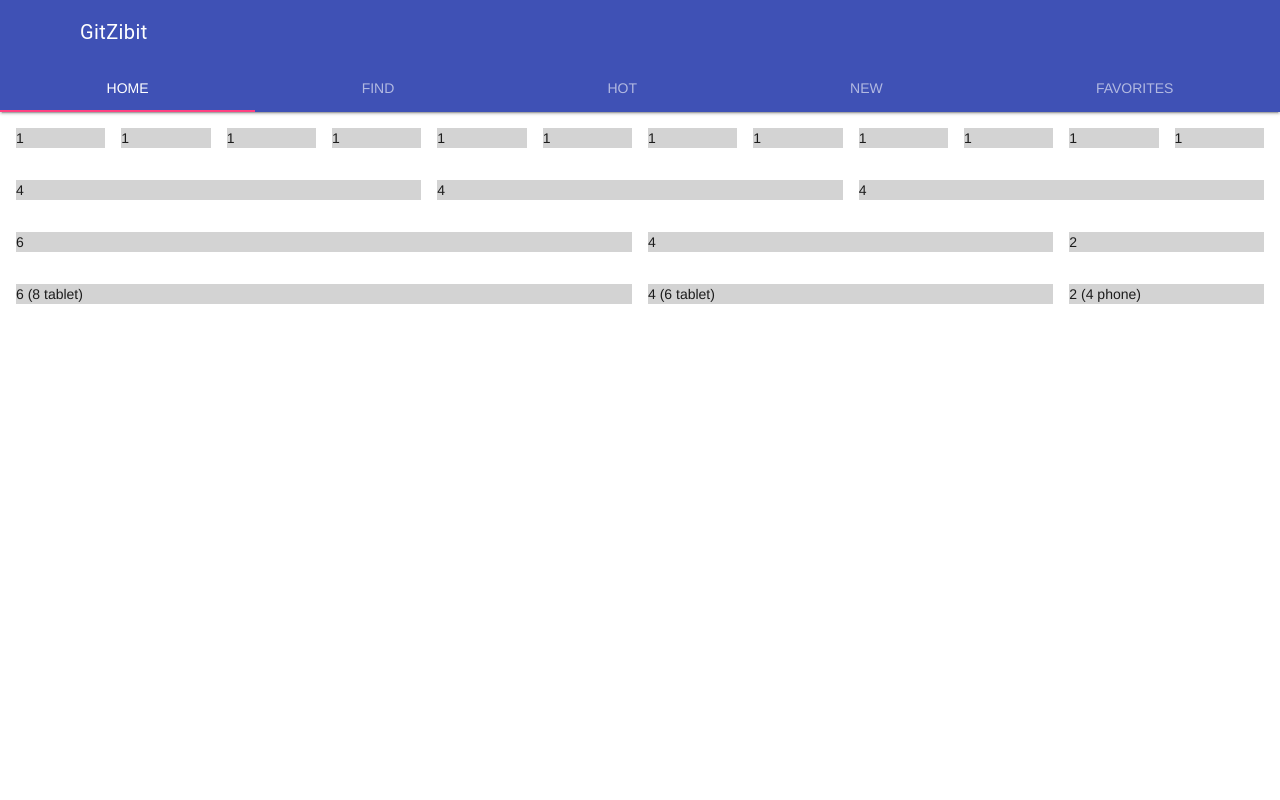
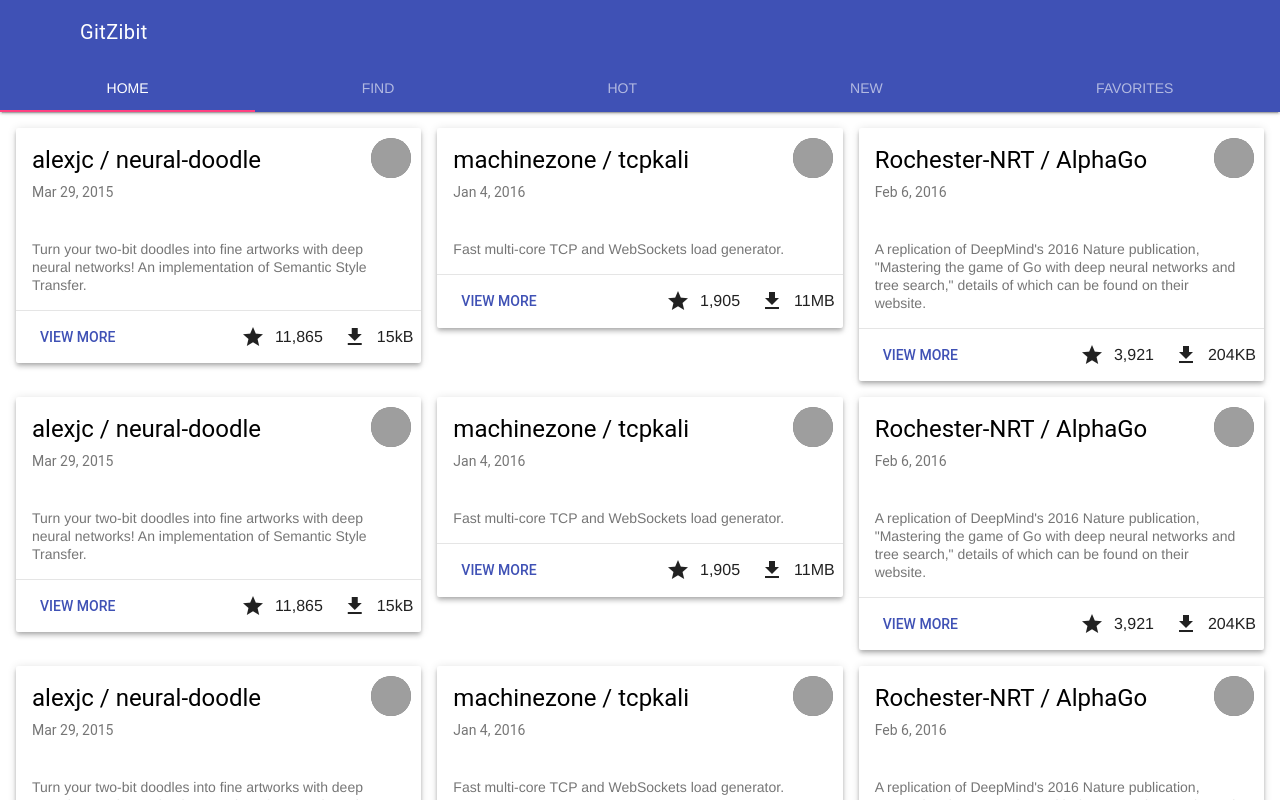
Before and after one commit to 5l1v3r1/GitZibit, a plain HTML site: page index.html in a window 1280 px wide. Drawn offline with nearby package versions, Linux system fonts and the light colour scheme; grey boxes are pictures that could not be loaded.

Commit message:
Implemented and styled cards

```diff
--- a/index.html
+++ b/index.html
@@ -47,185 +47,225 @@
   <main class="mdl-layout__content">
     <section class="mdl-layout__tab-panel is-active" id="fixed-tab-1">
       <div class="page-content">
-				<!-- <h3>Hot Repositories</h3>
-				<ul class="demo-list-three mdl-list">
-				  <li class="mdl-list__item mdl-list__item--three-line">
-				    <span class="mdl-list__item-primary-content">
-				      <img class="material-icons  mdl-list__item-avatar" src="https://avatars2.githubusercontent.com/u/17015390?v=3&s=200" width="40px" />
-				      <span>Rochester-NRT / AlphaGo</span>
-				      <span class="mdl-list__item-text-body">
-				        A replication of DeepMind's 2016 Nature publication, "Mastering the game of Go with deep neural networks and tree search," details of which can be found on their website.
-				      </span>
-				    </span>
-				  </li>
-				  <li class="mdl-list__item mdl-list__item--three-line">
-				    <span class="mdl-list__item-primary-content">
-				      <img class="material-icons  mdl-list__item-avatar" src="https://avatars3.githubusercontent.com/u/445208?v=3&s=460" width="40px" />
-				      <span>alexjc / neural-doodle</span>
-				      <span class="mdl-list__item-text-body">
-				        Turn your two-bit doodles into fine artworks with deep neural networks! An implementation of Semantic Style Transfer.
-				      </span>
-				    </span>
-				  </li>
-				  <li class="mdl-list__item mdl-list__item--three-line">
-				    <span class="mdl-list__item-primary-content">
-				      <img class="material-icons  mdl-list__item-avatar" src="https://avatars1.githubusercontent.com/u/6372053?v=3&s=200" width="40px" />
-				      <span>machinezone / tcpkali</span>
-				      <span class="mdl-list__item-text-body">
-				        Fast multi-core TCP and WebSockets load generator.
-				      </span>
-				    </span>
-				  </li>
-				</ul>
-				<h3>Repositories for Noobs</h3>
-				<ul class="demo-list-three mdl-list">
-					<li class="mdl-list__item mdl-list__item--three-line">
-						<span class="mdl-list__item-primary-content">
-							<img class="material-icons  mdl-list__item-avatar" src="https://avatars2.githubusercontent.com/u/17015390?v=3&s=200" width="40px" />
-							<span>Rochester-NRT / AlphaGo</span>
-							<span class="mdl-list__item-text-body">
+				<div class="mdl-grid">
+					<div class="mdl-cell mdl-cell--4-col">
+						<div class="demo-card-event mdl-card mdl-shadow--4dp">
+							<div class="mdl-card__title">
+								<img class="material-icons card-avatars mdl-list__item-avatar" src="https://avatars3.githubusercontent.com/u/445208?v=3&s=460" width="40px" />
+								<h4>
+									alexjc / neural-doodle
+									<div class="mdl-card__subtitle-text">
+										Mar 29, 2015
+									</div>
+								</h4>
+							</div>
+							<div class="mdl-card__supporting-text">
+								Turn your two-bit doodles into fine artworks with deep neural networks! An implementation of Semantic Style Transfer.
+						  </div>
+							<div class="mdl-card__actions mdl-card--border">
+								<a class="mdl-button mdl-button--colored mdl-js-button mdl-js-ripple-effect">
+									View More
+								</a>
+								<div class="mdl-layout-spacer"></div>
+								<i class="material-icons card-icons">star</i>11,865
+								<i class="material-icons card-icons">file_download</i>15kB
+							</div>
+						</div>
+					</div>
+					<div class="mdl-cell mdl-cell--4-col">
+						<div class="demo-card-event mdl-card mdl-shadow--4dp">
+							<div class="mdl-card__title">
+								<img class="material-icons card-avatars mdl-list__item-avatar" src="https://avatars1.githubusercontent.com/u/6372053?v=3&s=200" width="40px" />
+								<h4>
+									machinezone / tcpkali
+									<div class="mdl-card__subtitle-text">
+										Jan 4, 2016
+									</div>
+								</h4>
+							</div>
+							<div class="mdl-card__supporting-text">
+								Fast multi-core TCP and WebSockets load generator.
+						  </div>
+							<div class="mdl-card__actions mdl-card--border">
+								<a class="mdl-button mdl-button--colored mdl-js-button mdl-js-ripple-effect">
+									View More
+								</a>
+								<div class="mdl-layout-spacer"></div>
+								<i class="material-icons card-icons">star</i>1,905
+								<i class="material-icons card-icons">file_download</i>11MB
+							</div>
+						</div>
+					</div>
+					<div class="mdl-cell mdl-cell--4-col">
+						<div class="demo-card-event mdl-card mdl-shadow--4dp">
+							<div class="mdl-card__title">
+								<img class="material-icons card-avatars mdl-list__item-avatar" src="https://avatars2.githubusercontent.com/u/17015390?v=3&s=200" width="40px" />
+								<h4>
+									Rochester-NRT / AlphaGo
+									<div class="mdl-card__subtitle-text">
+										Feb 6, 2016
+									</div>
+								</h4>
+							</div>
+							<div class="mdl-card__supporting-text">
 								A replication of DeepMind's 2016 Nature publication, "Mastering the game of Go with deep neural networks and tree search," details of which can be found on their website.
-							</span>
-						</span>
-					</li>
-					<li class="mdl-list__item mdl-list__item--three-line">
-						<span class="mdl-list__item-primary-content">
-							<img class="material-icons  mdl-list__item-avatar" src="https://avatars3.githubusercontent.com/u/445208?v=3&s=460" width="40px" />
-							<span>alexjc / neural-doodle</span>
-							<span class="mdl-list__item-text-body">
+						  </div>
+							<div class="mdl-card__actions mdl-card--border">
+								<a class="mdl-button mdl-button--colored mdl-js-button mdl-js-ripple-effect">
+									View More
+								</a>
+								<div class="mdl-layout-spacer"></div>
+								<i class="material-icons card-icons">star</i>3,921
+								<i class="material-icons card-icons">file_download</i>204KB
+							</div>
+						</div>
+					</div>
+					<div class="mdl-cell mdl-cell--4-col">
+						<div class="demo-card-event mdl-card mdl-shadow--4dp">
+							<div class="mdl-card__title">
+								<img class="material-icons card-avatars mdl-list__item-avatar" src="https://avatars3.githubusercontent.com/u/445208?v=3&s=460" width="40px" />
+								<h4>
+									alexjc / neural-doodle
+									<div class="mdl-card__subtitle-text">
+										Mar 29, 2015
+									</div>
+								</h4>
+							</div>
+							<div class="mdl-card__supporting-text">
 								Turn your two-bit doodles into fine artworks with deep neural networks! An implementation of Semantic Style Transfer.
-							</span>
-						</span>
-					</li>
-					<li class="mdl-list__item mdl-list__item--three-line">
-						<span class="mdl-list__item-primary-content">
-							<img class="material-icons  mdl-list__item-avatar" src="https://avatars1.githubusercontent.com/u/6372053?v=3&s=200" width="40px" />
-							<span>machinezone / tcpkali</span>
-							<span class="mdl-list__item-text-body">
+							</div>
+							<div class="mdl-card__actions mdl-card--border">
+								<a class="mdl-button mdl-button--colored mdl-js-button mdl-js-ripple-effect">
+									View More
+								</a>
+								<div class="mdl-layout-spacer"></div>
+								<i class="material-icons card-icons">star</i>11,865
+								<i class="material-icons card-icons">file_download</i>15kB
+							</div>
+						</div>
+					</div>
+					<div class="mdl-cell mdl-cell--4-col">
+						<div class="demo-card-event mdl-card mdl-shadow--4dp">
+							<div class="mdl-card__title">
+								<img class="material-icons card-avatars mdl-list__item-avatar" src="https://avatars1.githubusercontent.com/u/6372053?v=3&s=200" width="40px" />
+								<h4>
+									machinezone / tcpkali
+									<div class="mdl-card__subtitle-text">
+										Jan 4, 2016
+									</div>
+								</h4>
+							</div>
+							<div class="mdl-card__supporting-text">
 								Fast multi-core TCP and WebSockets load generator.
-							</span>
-						</span>
-					</li>
-				</ul>
-				<h3>Top Repositories</h3>
-				<ul class="demo-list-three mdl-list">
-					<li class="mdl-list__item mdl-list__item--three-line">
-						<span class="mdl-list__item-primary-content">
-							<img class="material-icons  mdl-list__item-avatar" src="https://avatars2.githubusercontent.com/u/17015390?v=3&s=200" width="40px" />
-							<span>Rochester-NRT / AlphaGo</span>
-							<span class="mdl-list__item-text-body">
+							</div>
+							<div class="mdl-card__actions mdl-card--border">
+								<a class="mdl-button mdl-button--colored mdl-js-button mdl-js-ripple-effect">
+									View More
+								</a>
+								<div class="mdl-layout-spacer"></div>
+								<i class="material-icons card-icons">star</i>1,905
+								<i class="material-icons card-icons">file_download</i>11MB
+							</div>
+						</div>
+					</div>
+					<div class="mdl-cell mdl-cell--4-col">
+						<div class="demo-card-event mdl-card mdl-shadow--4dp">
+							<div class="mdl-card__title">
+								<img class="material-icons card-avatars mdl-list__item-avatar" src="https://avatars2.githubusercontent.com/u/17015390?v=3&s=200" width="40px" />
+								<h4>
+									Rochester-NRT / AlphaGo
+									<div class="mdl-card__subtitle-text">
+										Feb 6, 2016
+									</div>
+								</h4>
+							</div>
+							<div class="mdl-card__supporting-text">
 								A replication of DeepMind's 2016 Nature publication, "Mastering the game of Go with deep neural networks and tree search," details of which can be found on their website.
-							</span>
-						</span>
-					</li>
-					<li class="mdl-list__item mdl-list__item--three-line">
-						<span class="mdl-list__item-primary-content">
-							<img class="material-icons  mdl-list__item-avatar" src="https://avatars3.githubusercontent.com/u/445208?v=3&s=460" width="40px" />
-							<span>alexjc / neural-doodle</span>
-							<span class="mdl-list__item-text-body">
+							</div>
+							<div class="mdl-card__actions mdl-card--border">
+								<a class="mdl-button mdl-button--colored mdl-js-button mdl-js-ripple-effect">
+									View More
+								</a>
+								<div class="mdl-layout-spacer"></div>
+								<i class="material-icons card-icons">star</i>3,921
+								<i class="material-icons card-icons">file_download</i>204KB
+							</div>
+						</div>
+					</div>
+					<div class="mdl-cell mdl-cell--4-col">
+						<div class="demo-card-event mdl-card mdl-shadow--4dp">
+							<div class="mdl-card__title">
+								<img class="material-icons card-avatars mdl-list__item-avatar" src="https://avatars3.githubusercontent.com/u/445208?v=3&s=460" width="40px" />
+								<h4>
+									alexjc / neural-doodle
+									<div class="mdl-card__subtitle-text">
+										Mar 29, 2015
+									</div>
+								</h4>
+							</div>
+							<div class="mdl-card__supporting-text">
 								Turn your two-bit doodles into fine artworks with deep neural networks! An implementation of Semantic Style Transfer.
-							</span>
-						</span>
-					</li>
-					<li class="mdl-list__item mdl-list__item--three-line">
-						<span class="mdl-list__item-primary-content">
-							<img class="material-icons  mdl-list__item-avatar" src="https://avatars1.githubusercontent.com/u/6372053?v=3&s=200" width="40px" />
-							<span>machinezone / tcpkali</span>
-							<span class="mdl-list__item-text-body">
+							</div>
+							<div class="mdl-card__actions mdl-card--border">
+								<a class="mdl-button mdl-button--colored mdl-js-button mdl-js-ripple-effect">
+									View More
+								</a>
+								<div class="mdl-layout-spacer"></div>
+								<i class="material-icons card-icons">star</i>11,865
+								<i class="material-icons card-icons">file_download</i>15kB
+							</div>
+						</div>
+					</div>
+					<div class="mdl-cell mdl-cell--4-col">
+						<div class="demo-card-event mdl-card mdl-shadow--4dp">
+							<div class="mdl-card__title">
+								<img class="material-icons card-avatars mdl-list__item-avatar" src="https://avatars1.githubusercontent.com/u/6372053?v=3&s=200" width="40px" />
+								<h4>
+									machinezone / tcpkali
+									<div class="mdl-card__subtitle-text">
+										Jan 4, 2016
+									</div>
+								</h4>
+							</div>
+							<div class="mdl-card__supporting-text">
 								Fast multi-core TCP and WebSockets load generator.
-							</span>
-						</span>
-					</li>
-				</ul>
-				<h3>Obscure Repositories</h3>
-				<ul class="demo-list-three mdl-list">
-					<li class="mdl-list__item mdl-list__item--three-line">
-						<span class="mdl-list__item-primary-content">
-							<img class="material-icons  mdl-list__item-avatar" src="https://avatars2.githubusercontent.com/u/17015390?v=3&s=200" width="40px" />
-							<span>Rochester-NRT / AlphaGo</span>
-							<span class="mdl-list__item-text-body">
+							</div>
+							<div class="mdl-card__actions mdl-card--border">
+								<a class="mdl-button mdl-button--colored mdl-js-button mdl-js-ripple-effect">
+									View More
+								</a>
+								<div class="mdl-layout-spacer"></div>
+								<i class="material-icons card-icons">star</i>1,905
+								<i class="material-icons card-icons">file_download</i>11MB
+							</div>
+						</div>
+					</div>
+					<div class="mdl-cell mdl-cell--4-col">
+						<div class="demo-card-event mdl-card mdl-shadow--4dp">
+							<div class="mdl-card__title">
+								<img class="material-icons card-avatars mdl-list__item-avatar" src="https://avatars2.githubusercontent.com/u/17015390?v=3&s=200" width="40px" />
+								<h4>
+									Rochester-NRT / AlphaGo
+									<div class="mdl-card__subtitle-text">
+										Feb 6, 2016
+									</div>
+								</h4>
+							</div>
+							<div class="mdl-card__supporting-text">
 								A replication of DeepMind's 2016 Nature publication, "Mastering the game of Go with deep neural networks and tree search," details of which can be found on their website.
-							</span>
-						</span>
-					</li>
-					<li class="mdl-list__item mdl-list__item--three-line">
-						<span class="mdl-list__item-primary-content">
-							<img class="material-icons  mdl-list__item-avatar" src="https://avatars3.githubusercontent.com/u/445208?v=3&s=460" width="40px" />
-							<span>alexjc / neural-doodle</span>
-							<span class="mdl-list__item-text-body">
-								Turn your two-bit doodles into fine artworks with deep neural networks! An implementation of Semantic Style Transfer.
-							</span>
-						</span>
-					</li>
-					<li class="mdl-list__item mdl-list__item--three-line">
-						<span class="mdl-list__item-primary-content">
-							<img class="material-icons  mdl-list__item-avatar" src="https://avatars1.githubusercontent.com/u/6372053?v=3&s=200" width="40px" />
-							<span>machinezone / tcpkali</span>
-							<span class="mdl-list__item-text-body">
-								Fast multi-core TCP and WebSockets load generator.
-							</span>
-						</span>
-					</li>
-				</ul>
-				<h3>Repositories maintained by Top Users</h3>
-				<ul class="demo-list-three mdl-list">
-					<li class="mdl-list__item mdl-list__item--three-line">
-						<span class="mdl-list__item-primary-content">
-							<img class="material-icons  mdl-list__item-avatar" src="https://avatars2.githubusercontent.com/u/17015390?v=3&s=200" width="40px" />
-							<span>Rochester-NRT / AlphaGo</span>
-							<span class="mdl-list__item-text-body">
-								A replication of DeepMind's 2016 Nature publication, "Mastering the game of Go with deep neural networks and tree search," details of which can be found on their website.
-							</span>
-						</span>
-					</li>
-					<li class="mdl-list__item mdl-list__item--three-line">
-						<span class="mdl-list__item-primary-content">
-							<img class="material-icons  mdl-list__item-avatar" src="https://avatars3.githubusercontent.com/u/445208?v=3&s=460" width="40px" />
-							<span>alexjc / neural-doodle</span>
-							<span class="mdl-list__item-text-body">
-								Turn your two-bit doodles into fine artworks with deep neural networks! An implementation of Semantic Style Transfer.
-							</span>
-						</span>
-					</li>
-					<li class="mdl-list__item mdl-list__item--three-line">
-						<span class="mdl-list__item-primary-content">
-							<img class="material-icons  mdl-list__item-avatar" src="https://avatars1.githubusercontent.com/u/6372053?v=3&s=200" width="40px" />
-							<span>machinezone / tcpkali</span>
-							<span class="mdl-list__item-text-body">
-								Fast multi-core TCP and WebSockets load generator.
-							</span>
-						</span>
-					</li>
-				</ul> -->
-				<div class="mdl-grid">
-				  <div class="mdl-cell mdl-cell--1-col">1</div>
-				  <div class="mdl-cell mdl-cell--1-col">1</div>
-				  <div class="mdl-cell mdl-cell--1-col">1</div>
-				  <div class="mdl-cell mdl-cell--1-col">1</div>
-				  <div class="mdl-cell mdl-cell--1-col">1</div>
-				  <div class="mdl-cell mdl-cell--1-col">1</div>
-				  <div class="mdl-cell mdl-cell--1-col">1</div>
-				  <div class="mdl-cell mdl-cell--1-col">1</div>
-				  <div class="mdl-cell mdl-cell--1-col">1</div>
-				  <div class="mdl-cell mdl-cell--1-col">1</div>
-				  <div class="mdl-cell mdl-cell--1-col">1</div>
-				  <div class="mdl-cell mdl-cell--1-col">1</div>
+							</div>
+							<div class="mdl-card__actions mdl-card--border">
+								<a class="mdl-button mdl-button--colored mdl-js-button mdl-js-ripple-effect">
+									View More
+								</a>
+								<div class="mdl-layout-spacer"></div>
+								<i class="material-icons card-icons">star</i>3,921
+								<i class="material-icons card-icons">file_download</i>204KB
+							</div>
+						</div>
+					</div>
 				</div>
-				<div class="mdl-grid">
-				  <div class="mdl-cell mdl-cell--4-col">4</div>
-				  <div class="mdl-cell mdl-cell--4-col">4</div>
-				  <div class="mdl-cell mdl-cell--4-col">4</div>
-				</div>
-				<div class="mdl-grid">
-				  <div class="mdl-cell mdl-cell--6-col">6</div>
-				  <div class="mdl-cell mdl-cell--4-col">4</div>
-				  <div class="mdl-cell mdl-cell--2-col">2</div>
-				</div>
-				<div class="mdl-grid">
-				  <div class="mdl-cell mdl-cell--6-col mdl-cell--8-col-tablet">6 (8 tablet)</div>
-				  <div class="mdl-cell mdl-cell--4-col mdl-cell--6-col-tablet">4 (6 tablet)</div>
-				  <div class="mdl-cell mdl-cell--2-col mdl-cell--4-col-phone">2 (4 phone)</div>
-				</div>
+			</div>
     </section>
     <section class="mdl-layout__tab-panel" id="fixed-tab-2">
       <div class="page-content"><!-- Your content goes here --></div>
--- a/main.css
+++ b/main.css
@@ -7,18 +7,53 @@
   margin-left: 25%;
 }*/
 
-.mdl-cell {
-  background-color: lightgrey;
-}
-
 .padding-icons {
   padding-right: 10px;
 }
 
-.heading-icons {
-  font-size: 40px;
-  margin-bottom: 10px;
+.demo-card-event.mdl-card {
+  width: 100%;
 }
+
+.mdl-card__title{
+  position: relative;
+}
+
+.card-avatars{
+  position: absolute;
+  top: 10px;
+  right: 10px;
+}
+
+.card-icons{
+  padding-left: 20px;
+  padding-right: 8px;
+}
+
+.demo-card-event > .mdl-card__title {
+  align-items: flex-start;
+}
+.demo-card-event > .mdl-card__title > h4 {
+  margin-top: 0;
+}
+.demo-card-event > .mdl-card__actions {
+  display: flex;
+  box-sizing:border-box;
+  align-items: center;
+}
+.demo-card-event > .mdl-card__actions > .material-icons {
+  padding-right: 10px;
+}
+
+.mdl-card--border{
+  border-top: 1px solid rgba(0,0,0,.1);
+}
+
+.mdl-card__title {
+  margin-bottom: 0;
+  padding-bottom: 0;
+}
+
 
 /*@media only screen and (max-width: 960px) {
   .demo-list-three {
```
